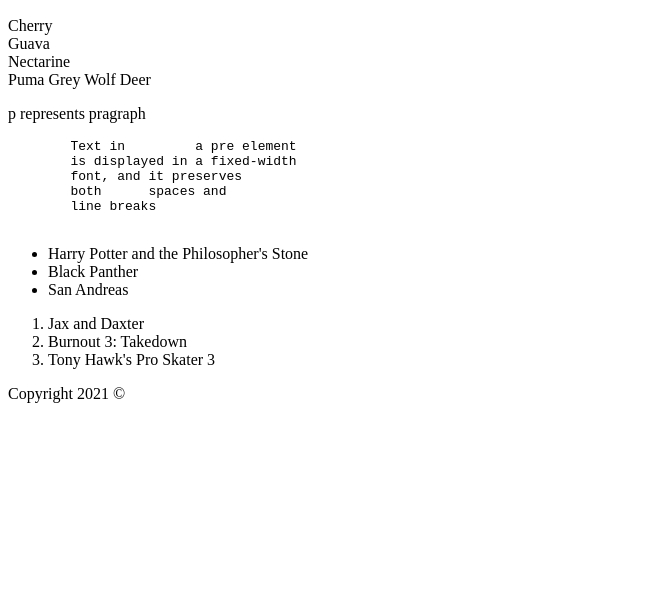
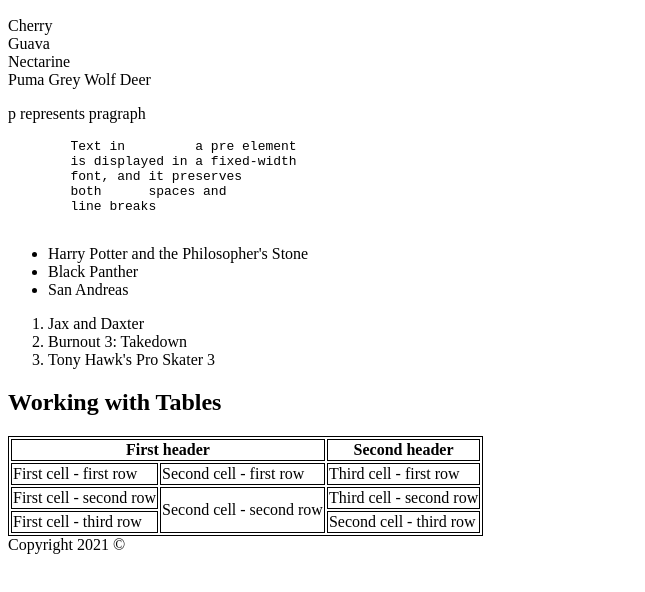
Before and after one commit to CDChamberlin/Module-2-Labs, a plain HTML site: page index.html in a window 1280 px wide. Shown: the part 136-728 px from the top of the page, without its empty margins (0-645 px from the left). Drawn offline with Linux system fonts and the light colour scheme.

Commit message:
HTML elements - Tables - tables, thead, tbody, tr, td, th.

```diff
--- a/index.html
+++ b/index.html
@@ -6,6 +6,11 @@
     <meta keyword="" />
     <meta name="viewport" content="width=device-width, initial-scale=1" />
     <title>Module 2 Lab page</title>
+  <style>
+    table, th, td{
+      border: 1px solid black;
+    }
+  </style>
   </head>
   <body>
     <header>
@@ -43,6 +48,33 @@
           <li>Tony Hawk's Pro Skater 3</li>
         </ol>
       </article>
+      <article>
+        <h2>Working with Tables</h2>
+        <table>
+          <thead>
+            <tr>
+              <th colspan="2">First header</th>
+              <th>Second header</th>
+            </tr>
+          </thead>
+          <tbody>
+            <tr>
+              <td>First cell - first row</td>
+              <td>Second cell - first row</td>
+              <td>Third cell - first row</td>
+            </tr>
+            <tr>
+              <td>First cell - second row</td>
+              <td  rowspan="2">Second cell - second row</td>
+              <td>Third cell - second row</td>
+            </tr>
+            <tr>
+              <td>First cell - third row</td>
+              <td>Second cell - third row</td>
+            </tr>
+          </tbody>
+        </table>
+      </article>
     </main>
     <footer>Copyright 2021 &copy;</footer>
   </body>
```
